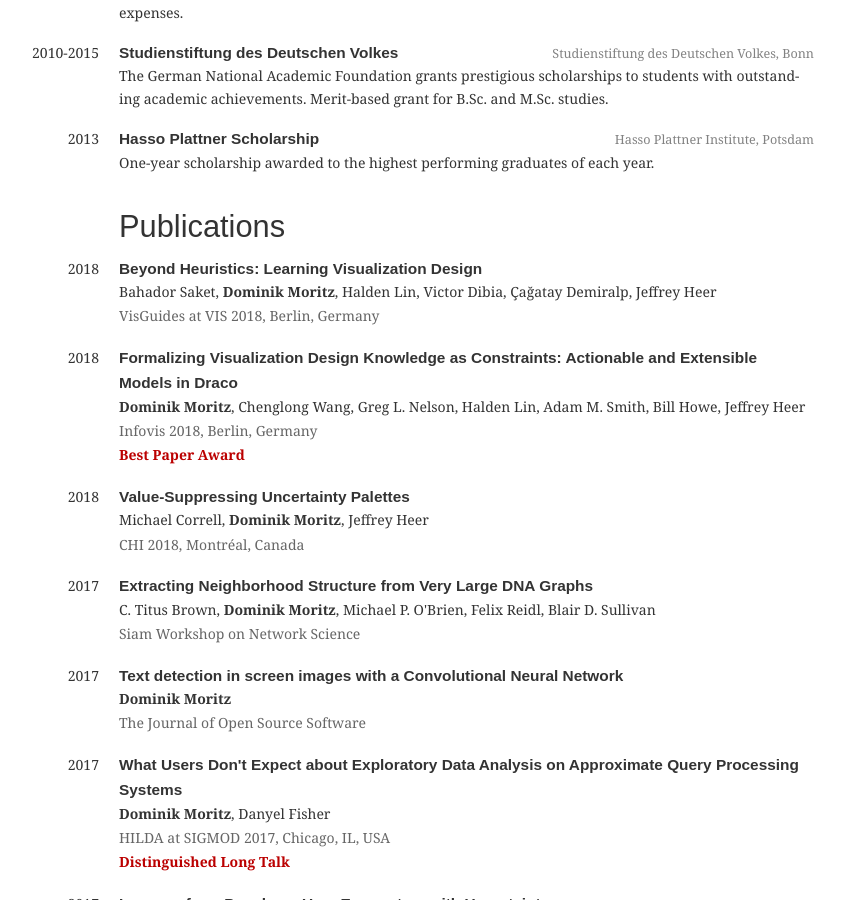
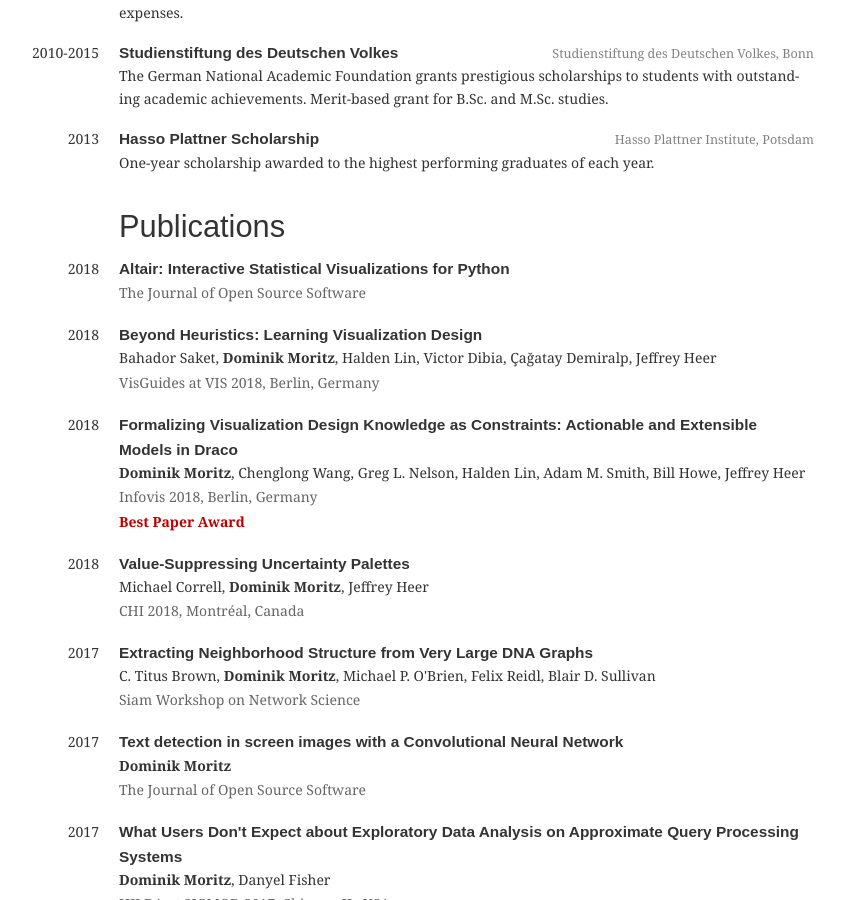
Before and after one commit to domoritz/domoritz.github.io, a Jekyll site: the page built from cv.html, in a window 1280 px wide and 900 px high, scrolled down 1000 px. Shown: the whole window, without its empty margins (226-1071 px from the left). Built offline with Jekyll 4.4.1, drawn with Linux system fonts in a browser that asks for light colours.

Commit message:
Update publications.yml

```diff
--- a/_data/publications.yml
+++ b/_data/publications.yml
@@ -8,6 +8,11 @@
     - Jeffrey Heer
   description: "Chapter of the book \"Managing Heterogenous Data and Polystore Databases\" edited by Vijay Gadepally, Sam Madden, Michael Stonebraker and to be published by MIT Press."
 
+- id: altair
+  title: "Altair: Interactive Statistical Visualizations for Python"
+  venue: The Journal of Open Source Software
+  year: 2018
+  description: in preparation
 
 - id: million-time-series
   title: "Visualizing a Million Time Series with the Density Line Chart"
```
